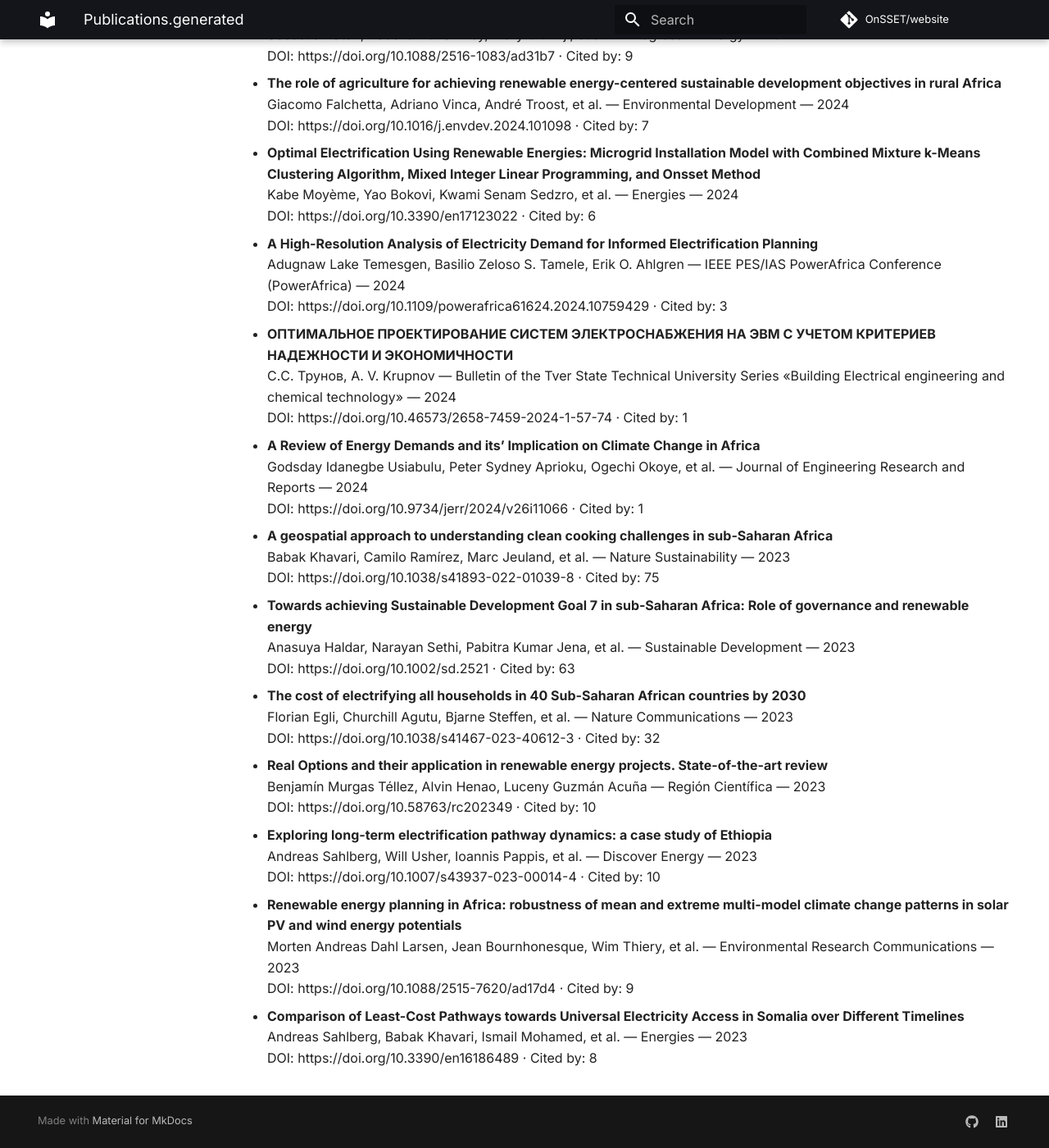
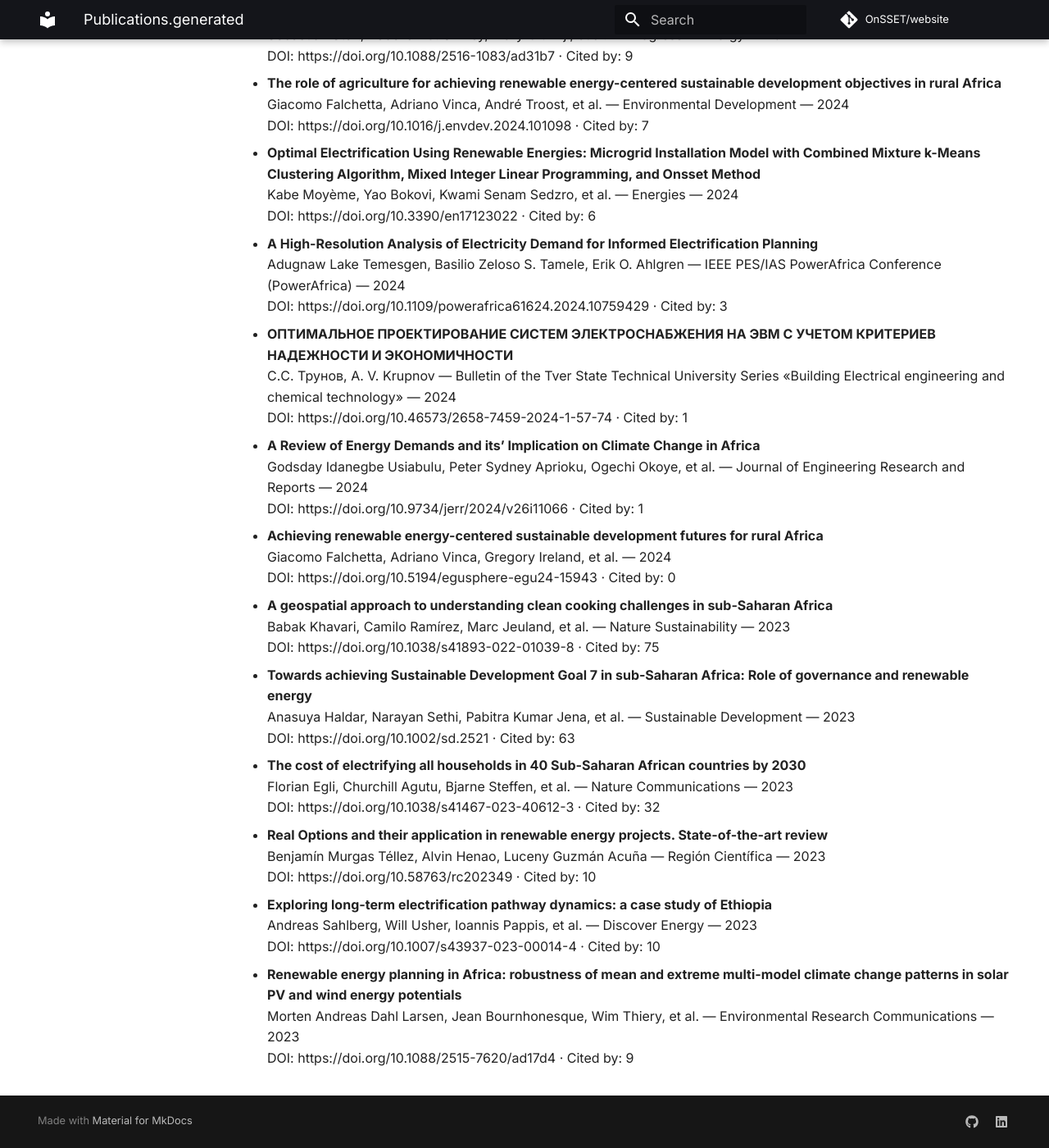
Before and after one commit to OnSSET/website, an MkDocs documentation site: the page built from docs/publications.generated.md, in a window 1280 px wide and 1400 px high, scrolled down 11176 px. Shown: the whole window at 82% size. Built offline with MkDocs 1.6.1 and Material for MkDocs 9.7.7, drawn with Linux system fonts in a browser that asks for light colours; comment, search, counter and statistics services are not loaded.

Commit message:
Auto-update publications

```diff
--- a/docs/publications.generated.md
+++ b/docs/publications.generated.md
@@ -470,6 +470,10 @@ No results found.
   Godsday Idanegbe Usiabulu, Peter Sydney Aprioku, Ogechi Okoye, et al. — Journal of Engineering Research and Reports — 2024
   DOI: https://doi.org/10.9734/jerr/2024/v26i11066 · Cited by: 1
 
+- **Achieving renewable energy-centered sustainable development futures for rural Africa**
+  Giacomo Falchetta, Adriano Vinca, Gregory Ireland, et al. — 2024
+  DOI: https://doi.org/10.5194/egusphere-egu24-15943 · Cited by: 0
+
 - **A geospatial approach to understanding clean cooking challenges in sub-Saharan Africa**
   Babak Khavari, Camilo Ramírez, Marc Jeuland, et al. — Nature Sustainability — 2023
   DOI: https://doi.org/10.1038/s41893-022-01039-8 · Cited by: 75
@@ -493,7 +497,3 @@ No results found.
 - **Renewable energy planning in Africa: robustness of mean and extreme multi-model climate change patterns in solar PV and wind energy potentials**
   Morten Andreas Dahl Larsen, Jean Bournhonesque, Wim Thiery, et al. — Environmental Research Communications — 2023
   DOI: https://doi.org/10.1088/2515-7620/ad17d4 · Cited by: 9
-
-- **Comparison of Least-Cost Pathways towards Universal Electricity Access in Somalia over Different Timelines**
-  Andreas Sahlberg, Babak Khavari, Ismail Mohamed, et al. — Energies — 2023
-  DOI: https://doi.org/10.3390/en16186489 · Cited by: 8
```
